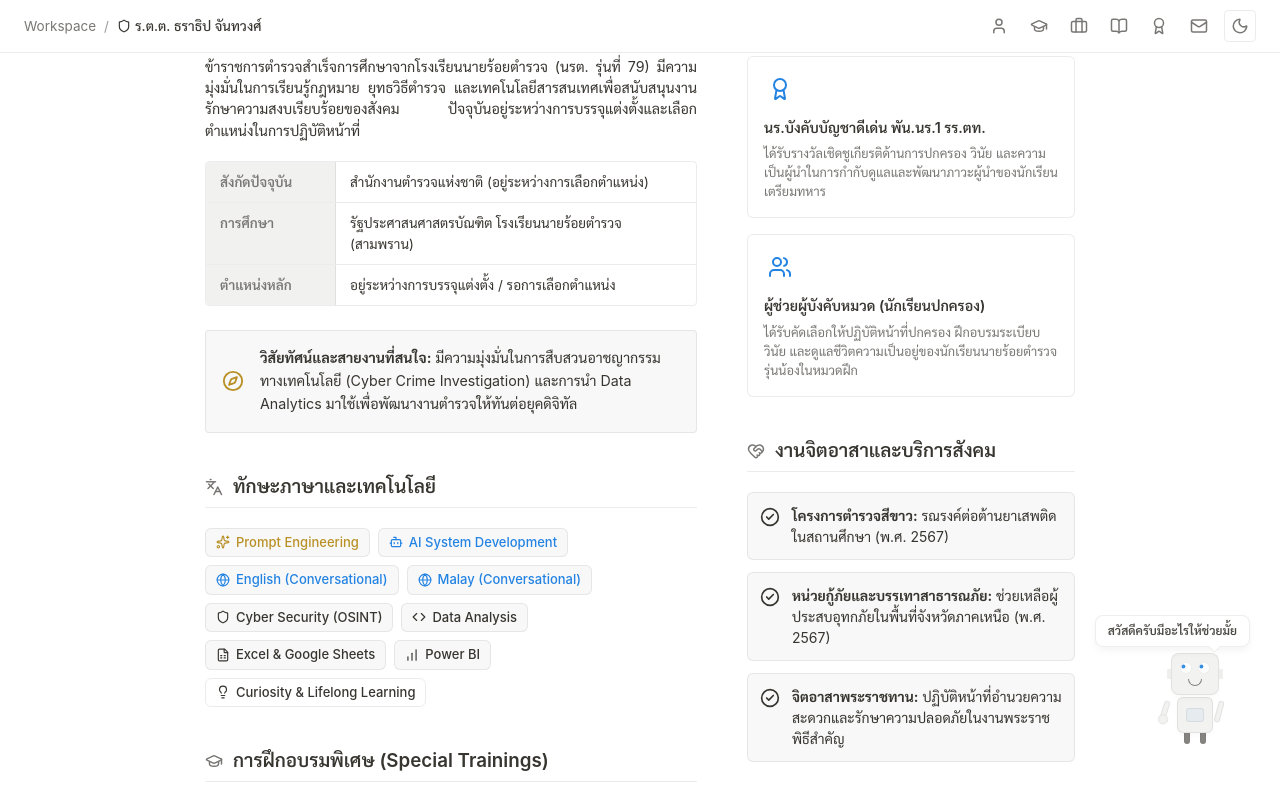
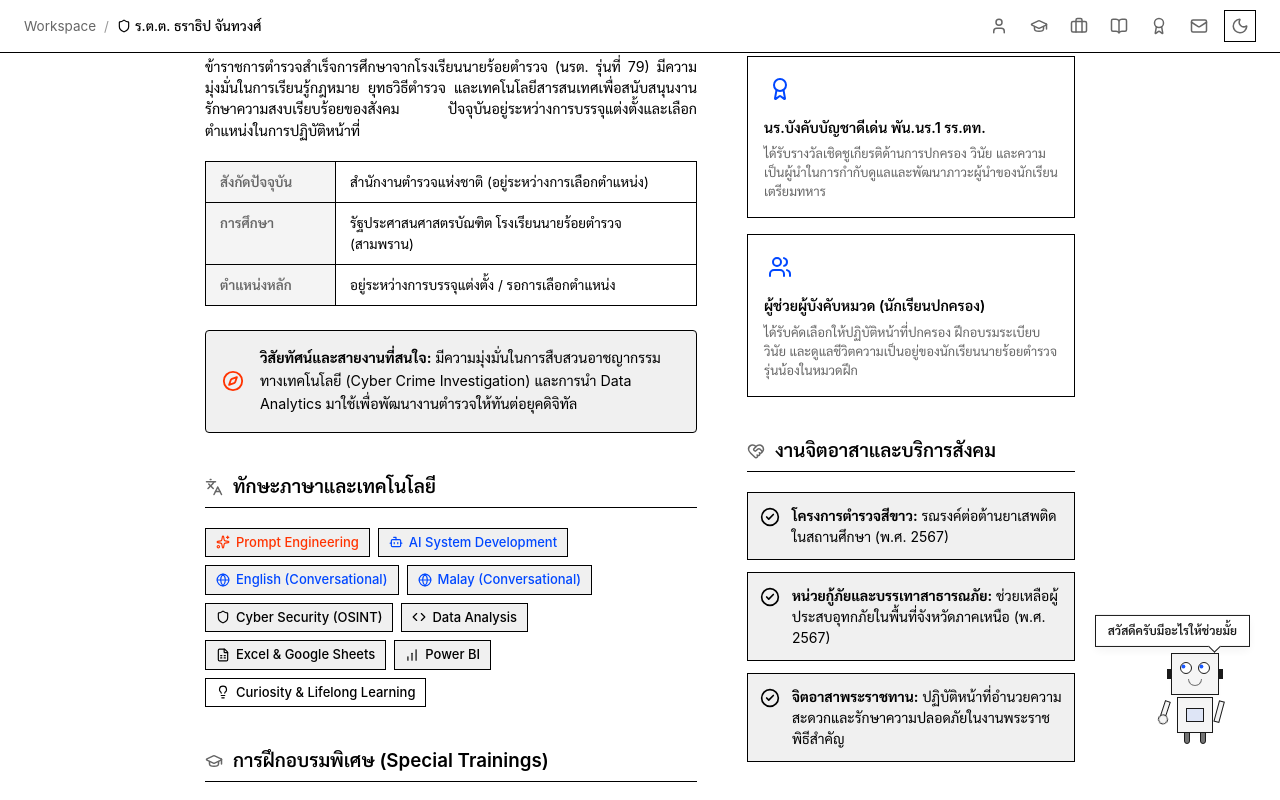
Before and after one commit to noreversez/geno.tarathip79, a plain HTML site: page profile_backup.html in a window 1280 px wide. Both pictures are taken after a click on the link 999 px from the left and 26 px from the top of the page. Shown: the part 583-1383 px from the top of the page. Drawn offline with nearby package versions, Linux system fonts and the light colour scheme.

Commit message:
Update design to Swiss minimalism and add contact grid

```diff
--- a/style.css
+++ b/style.css
@@ -1,34 +1,34 @@
 /* Notion Style Design System */
 :root {
     --notion-bg: #ffffff;
-    --notion-text: #37352f;
-    --notion-text-muted: #787774;
-    --notion-text-light: #9b9a97;
-    --notion-border: rgba(55, 53, 47, 0.09);
-    --notion-bg-hover: rgba(55, 53, 47, 0.03);
-    --notion-bg-gray: #f1f1ef;
-    --notion-blue: #2383e2;
-    --notion-blue-light: rgba(35, 131, 226, 0.07);
-    --notion-gold: #b89025;
-    --notion-gold-light: rgba(212, 175, 55, 0.15);
+    --notion-text: #000000;
+    --notion-text-muted: #666666;
+    --notion-text-light: #999999;
+    --notion-border: #000000;
+    --notion-bg-hover: #f0f0f0;
+    --notion-bg-gray: #f4f4f4;
+    --notion-blue: #0047FF;
+    --notion-blue-light: rgba(0, 71, 255, 0.1);
+    --notion-gold: #FF3300;
+    --notion-gold-light: rgba(255, 51, 0, 0.1);
 
-    --font-notion: -apple-system, BlinkMacSystemFont, "Segoe UI", Helvetica, "Sarabun", Arial, sans-serif, "Apple Color Emoji", "Segoe UI Emoji";
-    --transition-fast: all 0.2s ease;
+    --font-notion: "Inter", "Helvetica Neue", Helvetica, "Sarabun", Arial, sans-serif;
+    --transition-fast: all 0.15s ease-out;
 }
 
 /* Notion Dark Mode Variables */
 body.dark-mode {
-    --notion-bg: #191919;
-    --notion-text: #eaeaea;
-    --notion-text-muted: #9b9a97;
-    --notion-text-light: #5a5a5a;
-    --notion-border: rgba(255, 255, 255, 0.09);
-    --notion-bg-hover: rgba(255, 255, 255, 0.04);
-    --notion-bg-gray: #202020;
-    --notion-blue: #2eaadc;
-    --notion-blue-light: rgba(46, 170, 220, 0.15);
-    --notion-gold: #d4af37;
-    --notion-gold-light: rgba(212, 175, 55, 0.12);
+    --notion-bg: #111111;
+    --notion-text: #ffffff;
+    --notion-text-muted: #a0a0a0;
+    --notion-text-light: #666666;
+    --notion-border: #ffffff;
+    --notion-bg-hover: #222222;
+    --notion-bg-gray: #1a1a1a;
+    --notion-blue: #4d88ff;
+    --notion-blue-light: rgba(77, 136, 255, 0.15);
+    --notion-gold: #ff5533;
+    --notion-gold-light: rgba(255, 85, 51, 0.15);
 }
 
 /* Global Reset & Base Styles */
@@ -105,7 +105,7 @@ body {
     justify-content: center;
     padding: 8px;
     background-color: var(--notion-bg-gray);
-    border-radius: 4px;
+    border-radius: 0;
     color: var(--notion-text-muted);
     transition: background-color 0.3s ease;
 }
@@ -121,7 +121,7 @@ body {
     justify-content: center;
     padding: 8px;
     background-color: var(--notion-bg-gray);
-    border-radius: 4px;
+    border-radius: 0;
     color: var(--notion-text-muted);
     transition: background-color 0.3s ease;
 }
@@ -198,7 +198,7 @@ body {
     color: var(--notion-text-muted);
     text-decoration: none;
     padding: 6px;
-    border-radius: 4px;
+    border-radius: 0;
     transition: var(--transition-fast);
     display: flex;
     align-items: center;
@@ -223,7 +223,7 @@ body {
     border: 1px solid var(--notion-border);
     color: var(--notion-text-muted);
     padding: 6px;
-    border-radius: 4px;
+    border-radius: 0;
     cursor: pointer;
     display: flex;
     align-items: center;
@@ -278,7 +278,7 @@ body {
     align-items: center;
     justify-content: center;
     background-color: var(--notion-bg);
-    border-radius: 20px;
+    border-radius: 0;
     user-select: none;
     box-shadow: 0 0 0 4px var(--notion-bg);
     margin-bottom: 15px;
@@ -305,7 +305,7 @@ body {
     padding: 2px 8px;
     font-size: 0.8rem;
     font-weight: 500;
-    border-radius: 3px;
+    border-radius: 0;
 }
 
 .badge-blue {
@@ -324,7 +324,7 @@ body {
     gap: 16px;
     background-color: var(--notion-bg-gray);
     border: 1px solid var(--notion-border);
-    border-radius: 4px;
+    border-radius: 0;
     padding: 16px;
     font-size: 0.95rem;
     margin-bottom: 40px;
@@ -368,7 +368,7 @@ body {
     display: flex;
     flex-direction: column;
     border: 1px solid var(--notion-border);
-    border-radius: 4px;
+    border-radius: 0;
     overflow: hidden;
     transition: border-color 0.3s ease;
 }
@@ -435,14 +435,14 @@ body {
     width: 100%;
     height: 6px;
     background-color: var(--notion-bg-gray);
-    border-radius: 3px;
+    border-radius: 0;
     overflow: hidden;
     transition: background-color 0.3s ease;
 }
 
 .progress-fill {
     height: 100%;
-    border-radius: 3px;
+    border-radius: 0;
     width: 0;
     transition: width 1s ease-in-out;
 }
@@ -464,7 +464,7 @@ body {
     gap: 14px;
     background-color: var(--notion-bg);
     border: 1px solid var(--notion-border);
-    border-radius: 6px;
+    border-radius: 0;
     padding: 14px;
     transition: var(--transition-fast);
 }
@@ -575,7 +575,7 @@ body {
     justify-content: space-between;
     padding: 12px 16px;
     border: 1px solid var(--notion-border);
-    border-radius: 6px;
+    border-radius: 0;
     background-color: var(--notion-bg);
     transition: var(--transition-fast);
 }
@@ -629,7 +629,7 @@ body {
 .gallery-card {
     background-color: var(--notion-bg);
     border: 1px solid var(--notion-border);
-    border-radius: 6px;
+    border-radius: 0;
     padding: 16px;
     transition: var(--transition-fast);
 }
@@ -667,7 +667,7 @@ body {
     gap: 16px;
     padding: 10px 14px;
     background-color: var(--notion-bg-gray);
-    border-radius: 4px;
+    border-radius: 0;
     border: 1px solid var(--notion-border);
     transition: background-color 0.3s ease, border-color 0.3s ease;
 }
@@ -727,7 +727,7 @@ body {
 .notion-input-group textarea {
     padding: 8px 12px;
     border: 1px solid var(--notion-border);
-    border-radius: 4px;
+    border-radius: 0;
     font-family: var(--font-notion);
     font-size: 0.9rem;
     color: var(--notion-text);
@@ -752,7 +752,7 @@ body {
     color: #ffffff;
     border: none;
     padding: 10px 16px;
-    border-radius: 4px;
+    border-radius: 0;
     font-family: var(--font-notion);
     font-weight: 500;
     font-size: 0.9rem;
@@ -819,7 +819,7 @@ body.dark-mode .background-robot {
     right: 5px;
     background-color: var(--notion-bg);
     border: 1px solid var(--notion-border);
-    border-radius: 8px;
+    border-radius: 0;
     padding: 6px 12px;
     font-size: 0.8rem;
     font-weight: 600;
@@ -861,7 +861,7 @@ body.dark-mode .background-robot {
     height: 42px;
     background-color: var(--notion-bg-gray);
     border: 1px solid var(--notion-border);
-    border-radius: 8px;
+    border-radius: 0;
     display: flex;
     flex-direction: column;
     align-items: center;
@@ -877,7 +877,7 @@ body.dark-mode .background-robot {
     height: 36px;
     background-color: var(--notion-bg-gray);
     border: 1px solid var(--notion-border);
-    border-radius: 6px;
+    border-radius: 0;
     margin-top: 2px;
     z-index: 2;
     position: relative;
@@ -893,7 +893,7 @@ body.dark-mode .background-robot {
     height: 14px;
     background-color: var(--notion-blue-light);
     border: 1px solid var(--notion-border);
-    border-radius: 3px;
+    border-radius: 0;
     transition: background-color 0.3s ease, border-color 0.3s ease;
 }
 
@@ -902,7 +902,7 @@ body.dark-mode .background-robot {
     height: 22px;
     background-color: var(--notion-bg-gray);
     border: 1px solid var(--notion-border);
-    border-radius: 3px;
+    border-radius: 0;
     position: absolute;
     z-index: 1;
     transition: background-color 0.3s ease, border-color 0.3s ease;
@@ -1045,7 +1045,7 @@ body.dark-mode .robot-eye {
     width: 4px;
     height: 10px;
     background-color: var(--notion-border);
-    border-radius: 1px;
+    border-radius: 0;
     transition: background-color 0.3s ease;
 }
 
@@ -1133,7 +1133,7 @@ body.dark-mode .robot-eye {
     align-items: center;
     gap: 8px;
     padding: 8px 16px;
-    border-radius: 4px;
+    border-radius: 0;
     font-size: 14px;
     font-weight: 500;
     text-decoration: none;
@@ -1170,7 +1170,7 @@ body.dark-mode .robot-eye {
     align-items: center;
     gap: 6px;
     padding: 4px 10px;
-    border-radius: 6px;
+    border-radius: 0;
     font-size: 13px;
     font-weight: 500;
     background: var(--notion-bg-hover);
@@ -1194,7 +1194,7 @@ body.dark-mode .robot-eye {
     display: flex;
     flex-direction: column;
     border: 1px solid var(--notion-border);
-    border-radius: 8px;
+    border-radius: 0;
     overflow: hidden;
     transition: transform 0.2s ease, box-shadow 0.2s ease;
     background: var(--notion-bg);
@@ -1235,7 +1235,7 @@ body.dark-mode .robot-eye {
     align-items: flex-start;
     gap: 12px;
     padding: 12px;
-    border-radius: 6px;
+    border-radius: 0;
     background: var(--notion-bg-hover);
     border: 1px solid var(--notion-border);
 }
@@ -1269,7 +1269,7 @@ body.dark-mode .robot-eye {
     align-items: center;
     gap: 8px;
     padding: 8px 12px;
-    border-radius: 6px;
+    border-radius: 0;
     font-size: 15px;
     font-weight: 500;
     color: var(--notion-text-muted);
```
Also changed, not shown: index.html (+35 -0 lines).
